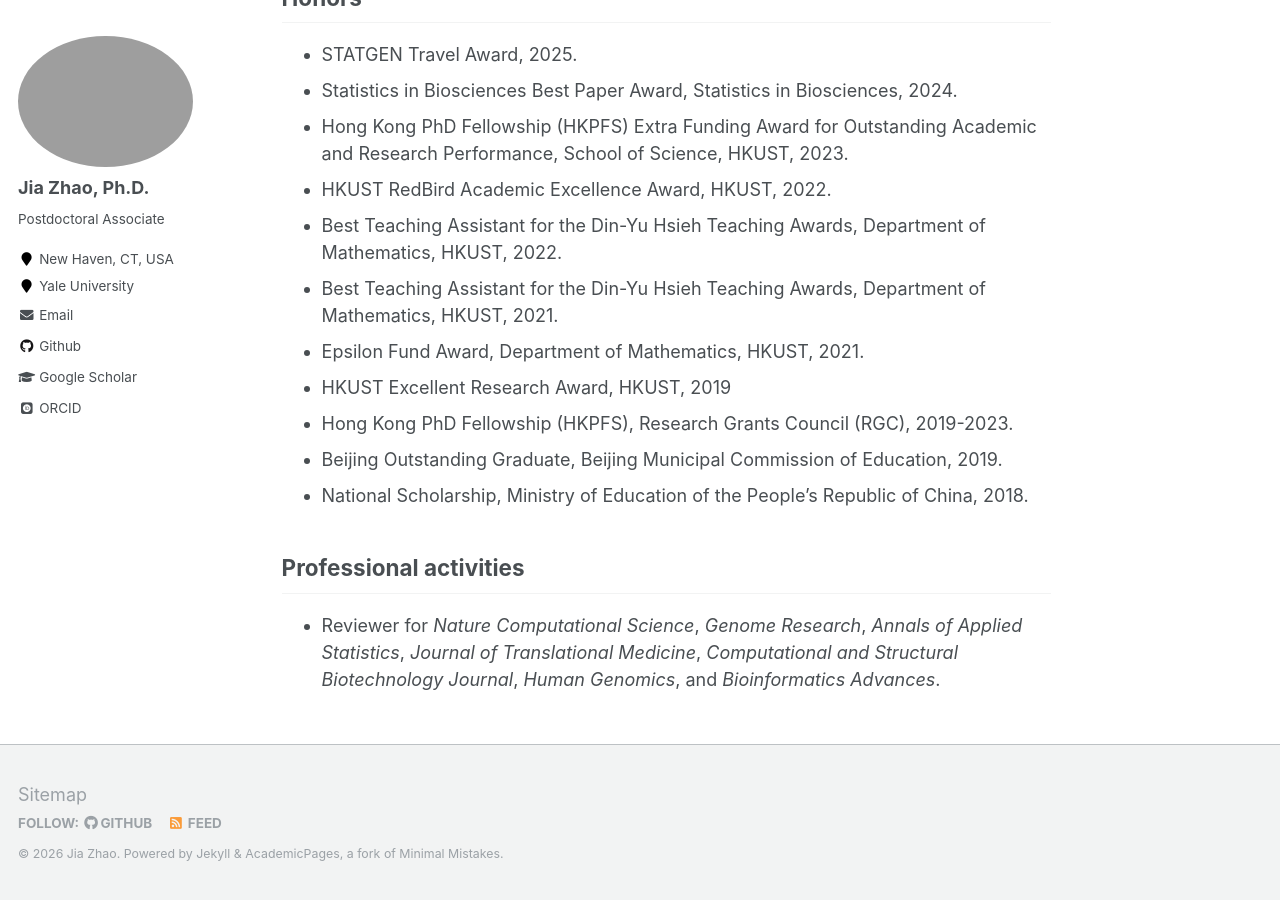
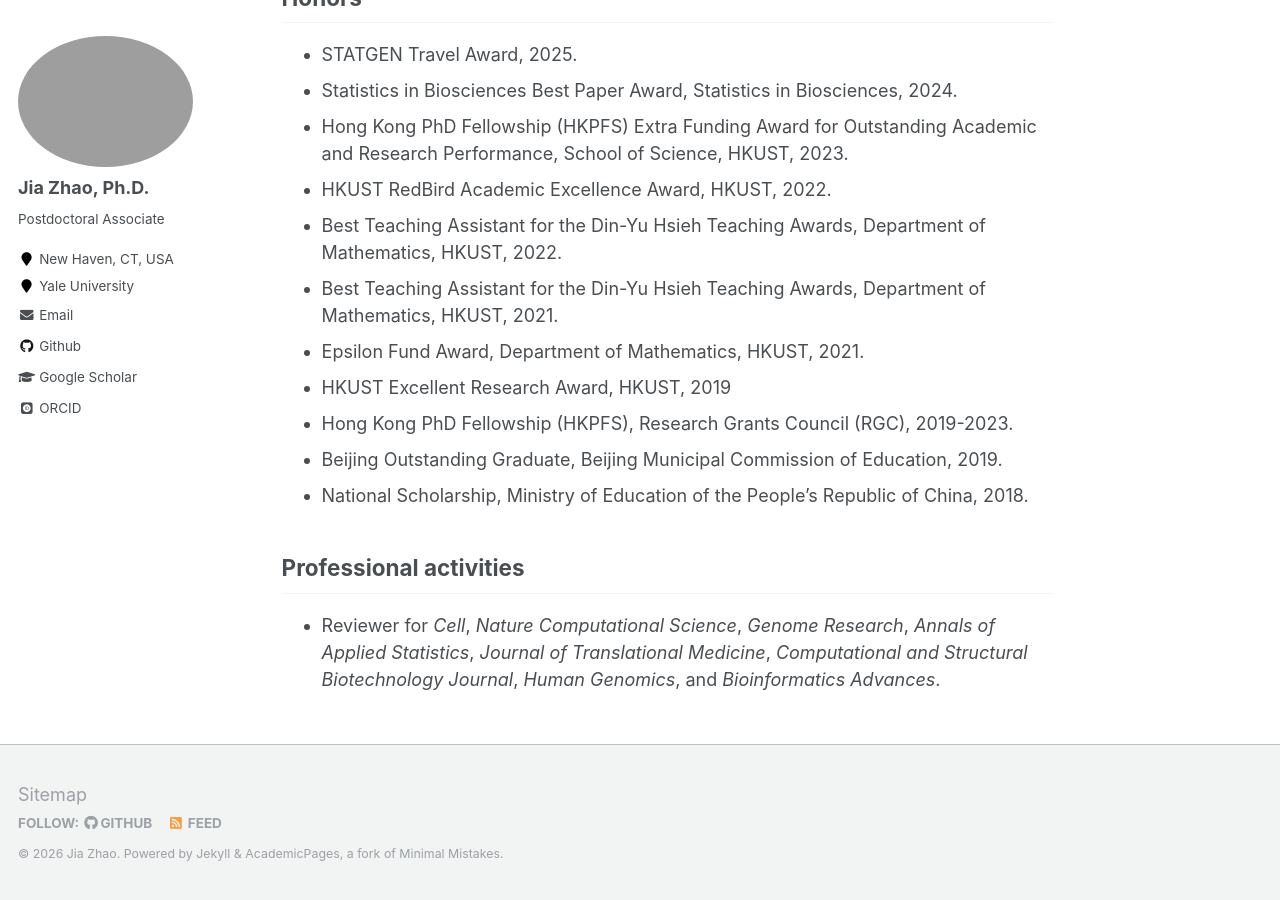
Before and after one commit to jiazhao97/jiazhao97.github.io, a Jekyll site: the page built from _pages/about.md, in a window 1280 px wide and 900 px high, scrolled down 819 px. Built offline with Jekyll 4.4.1, drawn with Linux system fonts in a browser that asks for light colours; some web fonts are replaced.

Commit message:
Update about.md

```diff
--- a/_pages/about.md
+++ b/_pages/about.md
@@ -48,4 +48,4 @@ Honors
 
 Professional activities
 ------
-* Reviewer for *Nature Computational Science*, *Genome Research*, *Annals of Applied Statistics*, *Journal of Translational Medicine*, *Computational and Structural Biotechnology Journal*, *Human Genomics*, and *Bioinformatics Advances*.
+* Reviewer for *Cell*, *Nature Computational Science*, *Genome Research*, *Annals of Applied Statistics*, *Journal of Translational Medicine*, *Computational and Structural Biotechnology Journal*, *Human Genomics*, and *Bioinformatics Advances*.
```
